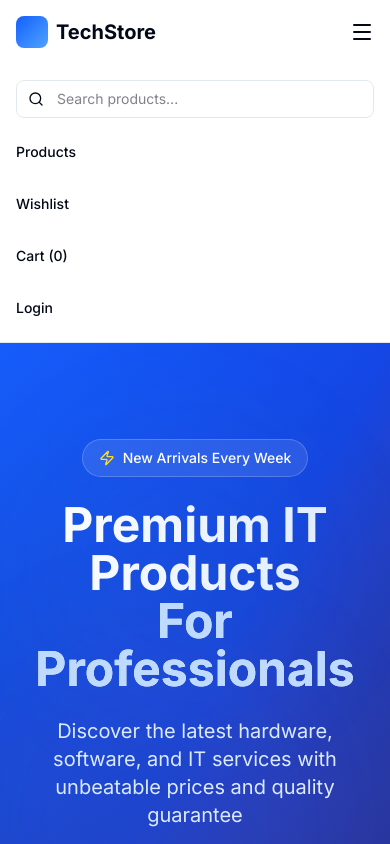
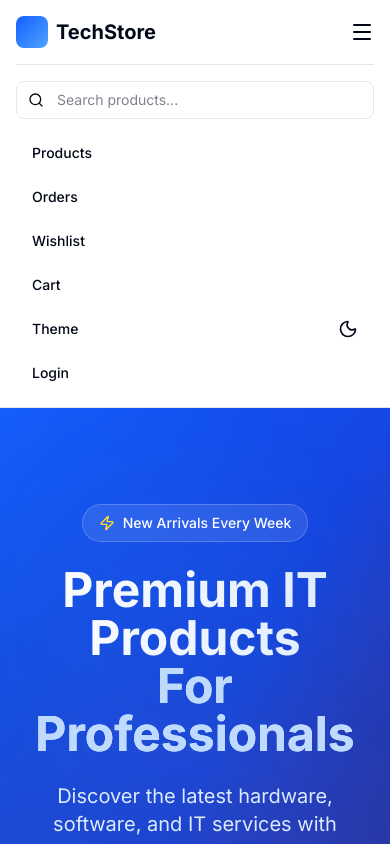
Before and after one commit to gilangkussay/Tugas_Akhir, a Next.js app: page / in a window 390 px wide. Both pictures are taken after a click on the button 362 px from the left and 32 px from the top of the page. Shown: the top 844 px of the page. Built offline with nearby package versions, Linux system fonts and the light colour scheme.

Commit message:
Fix mobile UI: add Orders/Profile menu, improve auth persistence

```diff
--- a/components/navbar.tsx
+++ b/components/navbar.tsx
@@ -101,21 +101,89 @@ export function Navbar() {
 
         {/* Mobile Menu */}
         {isMenuOpen && (
-          <div className="md:hidden py-4 space-y-4">
+          <div className="md:hidden py-4 space-y-4 border-t">
             <div className="relative">
               <Search className="absolute left-3 top-1/2 h-4 w-4 -translate-y-1/2 text-muted-foreground" />
               <input
                 type="search"
                 placeholder="Search products..."
-                className="w-full rounded-lg border bg-background pl-10 pr-4 py-2 text-sm"
+                className="w-full rounded-lg border bg-background pl-10 pr-4 py-2 text-sm focus:outline-none focus:ring-2 focus:ring-primary"
               />
             </div>
-            <Link href="/products" className="block py-2 text-sm font-medium">Products</Link>
-            <Link href="/wishlist" className="block py-2 text-sm font-medium">Wishlist</Link>
-            <Link href="/cart" className="block py-2 text-sm font-medium">
-              Cart {mounted && `(${totalItems})`}
-            </Link>
-            <Link href="/login" className="block py-2 text-sm font-medium">Login</Link>
+
+            <div className="space-y-2">
+              <Link
+                href="/products"
+                className="block py-2 px-4 text-sm font-medium hover:bg-accent rounded-lg transition-colors"
+                onClick={() => setIsMenuOpen(false)}
+              >
+                Products
+              </Link>
+
+              <Link
+                href="/orders"
+                className="block py-2 px-4 text-sm font-medium hover:bg-accent rounded-lg transition-colors"
+                onClick={() => setIsMenuOpen(false)}
+              >
+                Orders
+              </Link>
+
+              <Link
+                href="/wishlist"
+                className="flex items-center justify-between py-2 px-4 text-sm font-medium hover:bg-accent rounded-lg transition-colors"
+                onClick={() => setIsMenuOpen(false)}
+              >
+                <span>Wishlist</span>
+                {mounted && wishlistItems.length > 0 && (
+                  <span className="px-2 py-1 rounded-full bg-red-500 text-xs text-white">
+                    {wishlistItems.length}
+                  </span>
+                )}
+              </Link>
+
+              <Link
+                href="/cart"
+                className="flex items-center justify-between py-2 px-4 text-sm font-medium hover:bg-accent rounded-lg transition-colors"
+                onClick={() => setIsMenuOpen(false)}
+              >
+                <span>Cart</span>
+                {mounted && totalItems > 0 && (
+                  <span className="px-2 py-1 rounded-full bg-primary text-xs text-white">
+                    {totalItems}
+                  </span>
+                )}
+              </Link>
+
+              <button
+                onClick={toggleTheme}
+                className="w-full flex items-center justify-between py-2 px-4 text-sm font-medium hover:bg-accent rounded-lg transition-colors text-left"
+              >
+                <span>Theme</span>
+                {mounted && theme === 'dark' ? (
+                  <Sun className="h-5 w-5" />
+                ) : (
+                  <Moon className="h-5 w-5" />
+                )}
+              </button>
+
+              {mounted && isAuthenticated ? (
+                <Link
+                  href="/profile"
+                  className="block py-2 px-4 text-sm font-medium hover:bg-accent rounded-lg transition-colors"
+                  onClick={() => setIsMenuOpen(false)}
+                >
+                  Profile
+                </Link>
+              ) : (
+                <Link
+                  href="/login"
+                  className="block py-2 px-4 text-sm font-medium hover:bg-accent rounded-lg transition-colors"
+                  onClick={() => setIsMenuOpen(false)}
+                >
+                  Login
+                </Link>
+              )}
+            </div>
           </div>
         )}
       </div>
--- a/stores/auth-store.ts
+++ b/stores/auth-store.ts
@@ -73,6 +73,11 @@ export const useAuthStore = create<AuthStore>()(
     }),
     {
       name: 'auth-storage',
+      skipHydration: false,
+      partialize: (state) => ({
+        user: state.user,
+        isAuthenticated: state.isAuthenticated,
+      }),
     }
   )
 )
```
Also changed, not shown: 1 other file (tests, documents, lock files or other folders).
